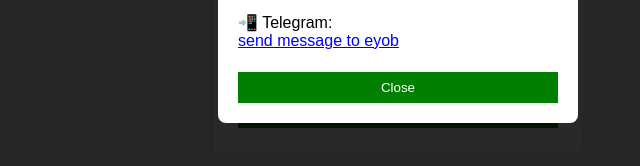
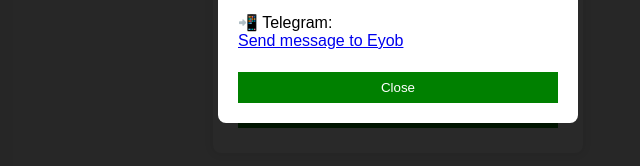
Before and after one commit to jobajesking123/jobajesking, a plain HTML site: page page2.html in a window 1280 px wide. Shown: the part 442-608 px from the top of the page, 242-882 px from the left. Drawn offline with Linux system fonts and the light colour scheme.

Commit message:
page2.html

```diff
--- a/page2.html
+++ b/page2.html
@@ -145,9 +145,10 @@
     <!-- TELEGRAM -->
     <p>
       📲 Telegram:<br>
-      <a href="https:https://t.me/jobjesking" target="_blank">
-        send message to eyob </br>
-      </a>
+      <a href="https://t.me/jobjesking" target="_blank">
+  Send message to Eyob
+</a>
+
     </p>
 
 
```
